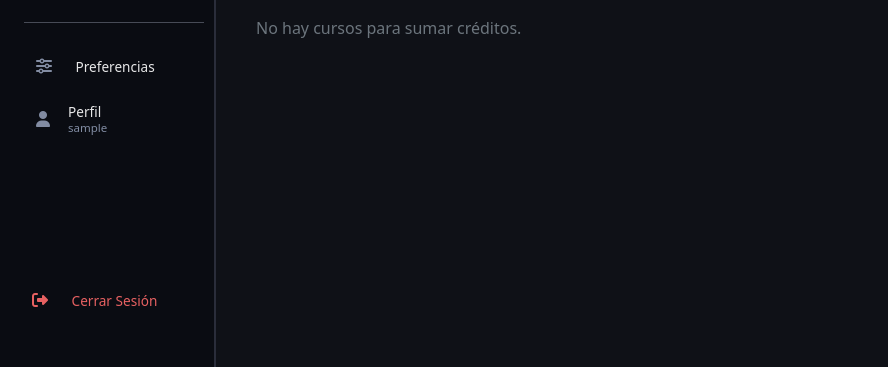
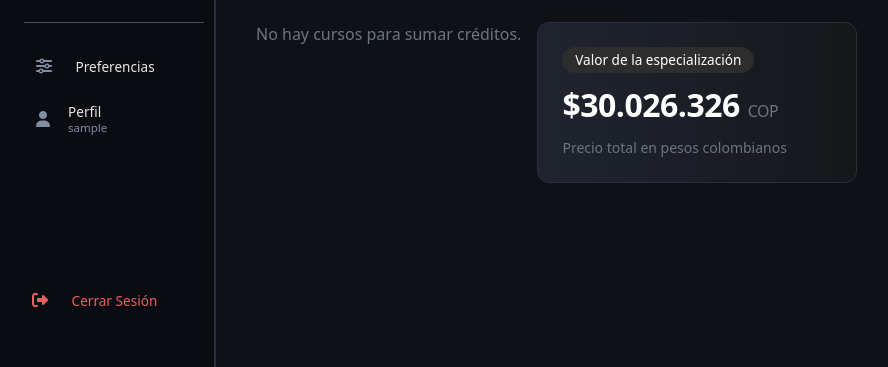
Before and after one commit to juanjosediazrodriguez/P1-roadmap-grupo5, a Django app: page /specialization/1/ in a window 1280 px wide. Shown: the part 433-800 px from the top of the page, without its empty margins (4-892 px from the left). Run offline with Django 5.2, Linux system fonts and the light colour scheme; the visitor is signed in with stand-in values (Sample User, id 1); data comes from the database, SQL or seed files in the repository; data that the repository does not hold is empty; parts of the project's set-up code (start-up, migrations or seed data) failed here and were passed over.

Commit message:
Se agrega el costo de las especializaciones

```diff
--- a/P1_roadmap/static/roadmap/specialization.css
+++ b/P1_roadmap/static/roadmap/specialization.css
@@ -38,3 +38,19 @@
     .grid-2.fade-in {
         opacity: 1;
     }
+
+    /* Tarjeta de costo más ancha para diferenciarla */
+    .cost-card {
+        background: linear-gradient(90deg, #1f2430 0%, #15171b 100%);
+        border: 1px solid #2a2d3a;
+    }
+
+    .cost-card .fs-2 {
+        letter-spacing: -0.5px;
+    }
+
+    /* Badge centrada dentro de la tarjeta de costo */
+    .cost-card .centered-badge {
+        font-size: 0.85rem;
+        padding: 0.35rem 0.7rem;
+    }
--- a/roadmap/fixtures/specializations.json
+++ b/roadmap/fixtures/specializations.json
@@ -5,6 +5,7 @@
     "fields": {
       "name": "Desarrollo de Software",
       "description": "La especialización en Desarrollo de Software se enfoca en el diseño, construcción, prueba y mantenimiento de aplicaciones y sistemas informáticos que resuelven problemas reales de usuarios y empresas."
+        ,"cost": 30026326
     }
   },
   {
@@ -13,6 +14,7 @@
     "fields": {
       "name": "Sistemas de Información",
       "description": "La especialización en Sistemas de Información se centra en la gestión estratégica de la tecnología en las organizaciones, integrando procesos de negocio con soluciones tecnológicas para optimizar la toma de decisiones."
+        ,"cost": 29083795
     }
   },
   {
@@ -21,6 +23,7 @@
     "fields": {
       "name": "Gerencia de Proyectos",
       "description": "La especialización en Gerencia de Proyectos forma profesionales capaces de formular, evaluar y dirigir proyectos complejos aplicando metodologías modernas de gestión en contextos organizacionales."
+        ,"cost": 30635041
     }
   },
   {
@@ -29,6 +32,7 @@
     "fields": {
       "name": "Diseño Integrado de Sistemas Técnicos",
       "description": "La especialización en Diseño Integrado de Sistemas Técnicos forma profesionales en el diseño y desarrollo de sistemas mecatrónicos, combinando mecánica, electrónica e informática para crear soluciones técnicas innovadoras."
+        ,"cost": 31696377
     }
   }
 ]
--- a/roadmap/models.py
+++ b/roadmap/models.py
@@ -6,6 +6,13 @@ from django.contrib.auth.models import User
 class Specialization(models.Model):
     name = models.CharField(max_length=100, unique=True)
     description = models.TextField()
+    cost = models.DecimalField(
+        max_digits=12,
+        decimal_places=0,
+        default=0,
+        help_text="Costo en pesos colombianos",
+        verbose_name="Costo (COP)"
+    )
 
     class Meta:
         ordering = ['name']
--- a/roadmap/templates/roadmap/specializations/specialization_detail.html
+++ b/roadmap/templates/roadmap/specializations/specialization_detail.html
@@ -1,9 +1,10 @@
 {% extends 'menu.html' %}
-{% load static %}
+{% load static currency_filters %}
 
 {% block extra_css %}
 <link rel="stylesheet" href="{% static 'base_content.css' %}">
 <link rel="stylesheet" href="{% static 'roadmap/course.css' %}">
+<link rel="stylesheet" href="{% static 'roadmap/specialization.css' %}">
 {% endblock %}
 
 {% block title %}{{ specialization.name }}{% endblock title %}
@@ -59,6 +60,25 @@
         {% empty %}
         <div class="text-secondary">No hay cursos para sumar créditos.</div>
         {% endfor %}
+
+        <!-- Tarjeta de costo de la especialización -->
+        <div class="card cost-card flex-shrink-0" style="min-width: 320px;">
+            <div class="card-body">
+                <div class="d-flex align-items-center justify-content-start mb-2">
+                    <span class="badge" style="background-color: #2d2d2d; margin-right: 0.75rem;">Valor de la especialización</span>
+                </div>
+                {% if specialization.cost %}
+                <div class="fs-2 fw-bold text-white">
+                    ${{ specialization.cost|format_cop }}
+                    <span class="fs-6 fw-normal text-secondary">COP</span>
+                </div>
+                <div class="text-secondary small mt-2">Precio total en pesos colombianos</div>
+                {% else %}
+                <div class="fs-5 fw-bold text-secondary">Precio no definido</div>
+                <div class="text-secondary small mt-2">Administra este valor desde el admin o fixture</div>
+                {% endif %}
+            </div>
+        </div>
     </div>
 
     <div id="course-container">
--- /dev/null
+++ b/roadmap/templatetags/currency_filters.py
@@ -0,0 +1,14 @@
+from django import template
+
+register = template.Library()
+
+
+@register.filter(is_safe=True)
+def format_cop(value):
+    """Formatea un número entero como moneda COP con separador de miles punto. """
+    try:
+        val_int = int(value)
+    except Exception:
+        return value
+    s = f"{val_int:,}"
+    return s.replace(",", ".")
```
Also changed, not shown: roadmap/migrations/0006_specialization_cost.py (added).
